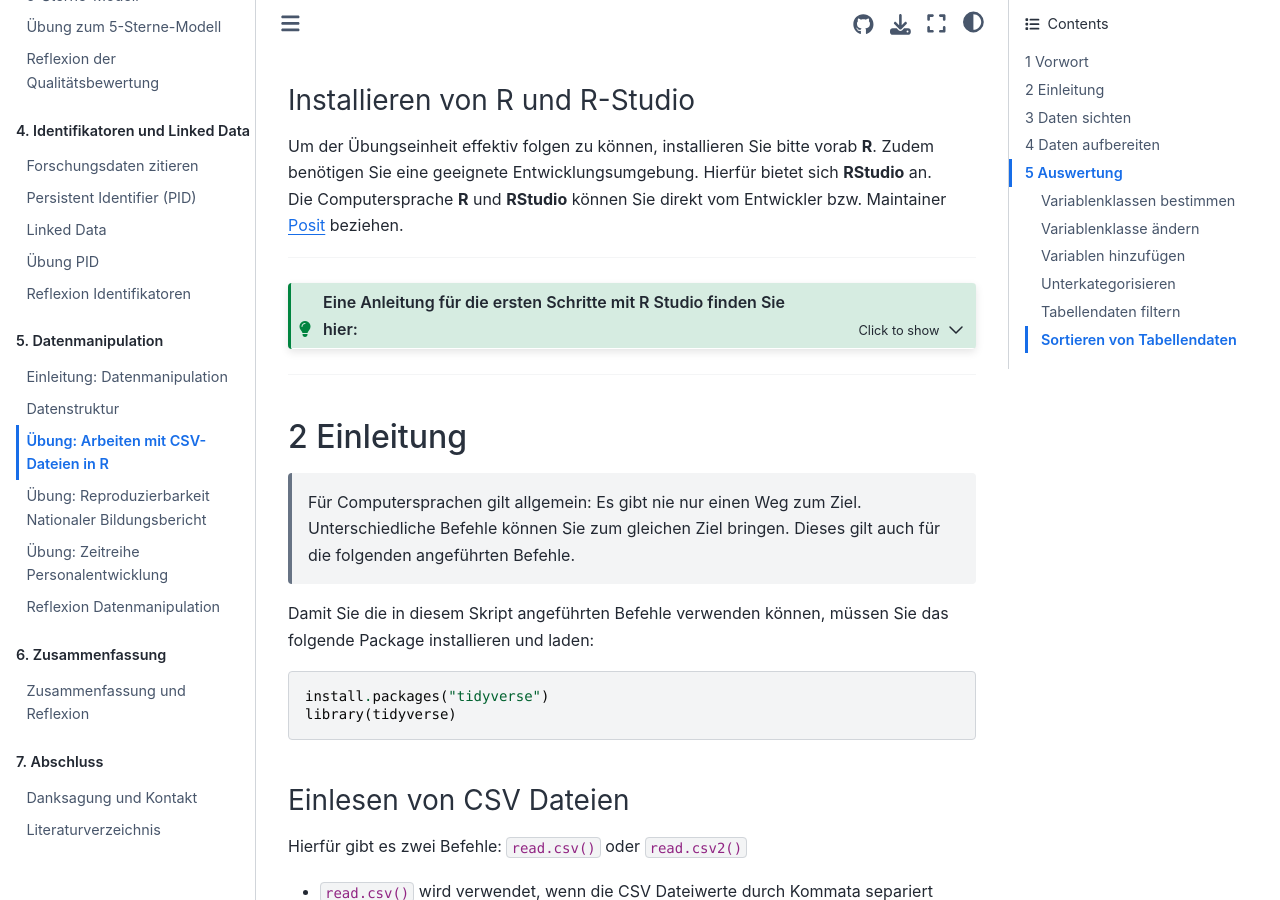
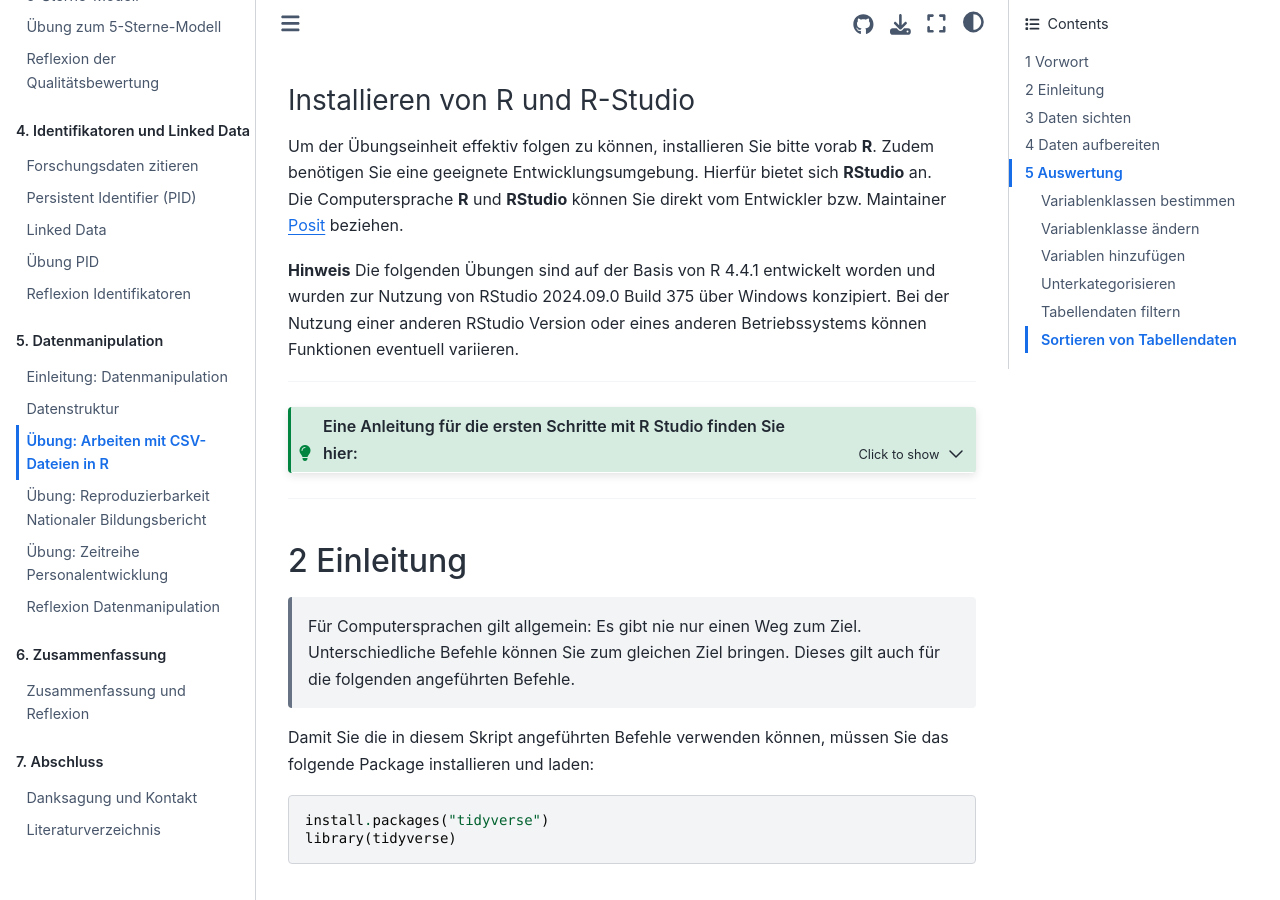
Before and after one commit to quadriga-dk/Tabelle-Fallstudie-1, a Jupyter Book: the page built from Markdown/21_Einstieg_R.md, in a window 1280 px wide and 900 px high, scrolled down 380 px. Built offline with Jupyter Book 1.0.4 settings and Sphinx 7.4.7 and the Sphinx Book theme 1.1.4, drawn with Linux system fonts in a browser that asks for light colours.

Commit message:
Update 21_Einstieg_R.md
Inhaltliche Korrektur:

Hinweis zu genutzter Version und Betriebssystem und möglichen Abweichungen, bei anderem Betriebssystem/Version.

```diff
--- a/Markdown/21_Einstieg_R.md
+++ b/Markdown/21_Einstieg_R.md
@@ -18,6 +18,8 @@ vorab **R**. Zudem benötigen Sie eine geeignete Entwicklungsumgebung.
 Hierfür bietet sich **RStudio** an.
 Die Computersprache **R** und **RStudio** können Sie direkt vom Entwickler bzw. Maintainer <a href="https://posit.co/download/rstudio-desktop/" target="_blank">Posit</a> beziehen.
 
+**Hinweis**
+Die folgenden Übungen sind auf der Basis von R 4.4.1 entwickelt worden und wurden zur Nutzung von RStudio 2024.09.0 Build 375 über Windows konzipiert. Bei der Nutzung einer anderen RStudio Version oder eines anderen Betriebssystems können Funktionen eventuell variieren.
 
 ------------------------------------------------------------------------
 
```
